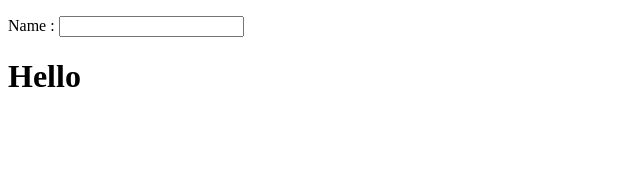
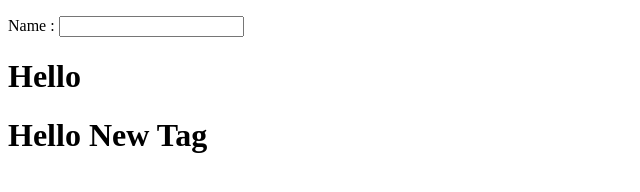
Before and after one commit to imriteshtripathi/Test, a plain HTML site: page index.html in a window 1280 px wide. Shown: the whole page, without its empty margins (0-640 px from the left). Drawn offline with nearby package versions, Linux system fonts and the light colour scheme.

Commit message:
Second test

```diff
--- a/index.html
+++ b/index.html
@@ -6,6 +6,8 @@
 <div ng-app="">
  	<p>Name : <input type="text" ng-model="name"></p>
  	<h1>Hello {{name}}</h1>
+
+ 	<h1>Hello New Tag</h1>
 </div>
 
 </body>
```
